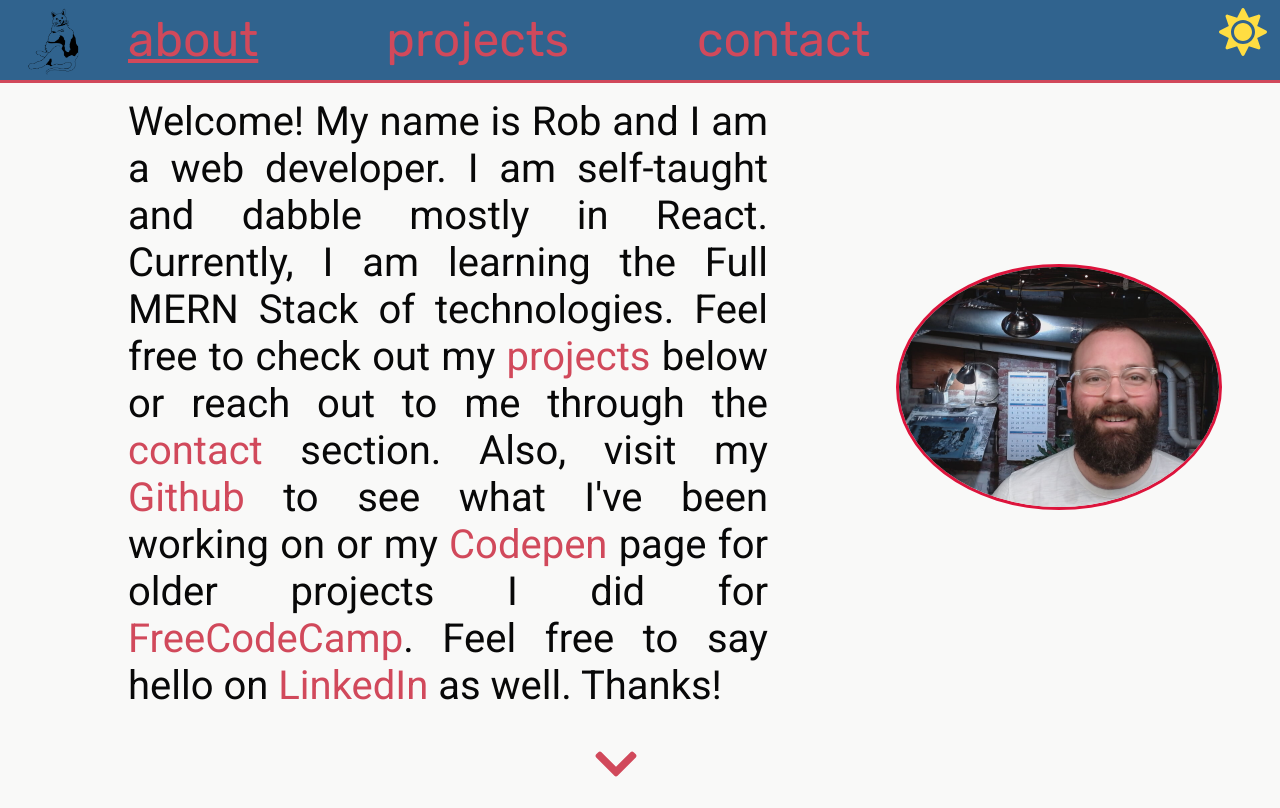
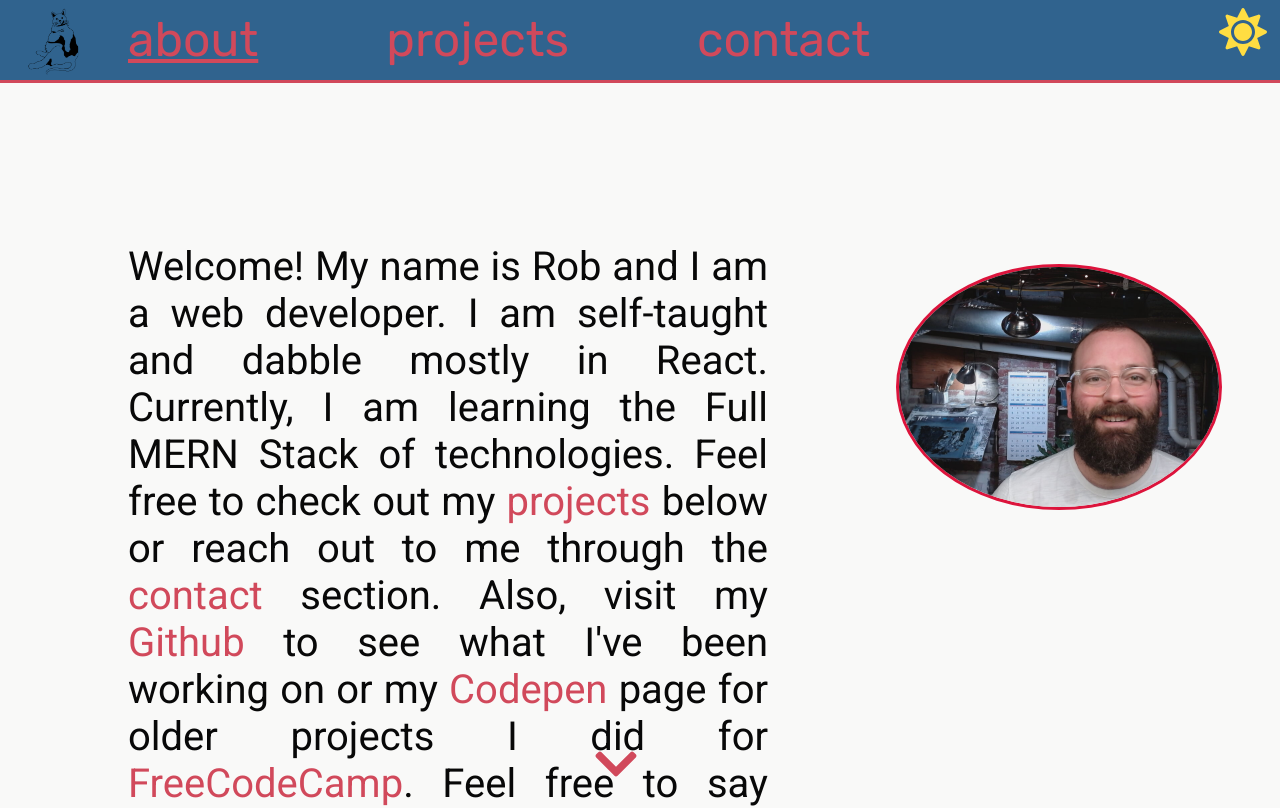
Before and after one commit to rkd412/my-portfolio, a React (Create React App) app: page / in a window 1280 px wide. Shown: the top 808 px of the page. Built offline with nearby package versions, Linux system fonts and the light colour scheme.

Commit message:
Messed with css

```diff
--- a/src/components/desktop/About.module.css
+++ b/src/components/desktop/About.module.css
@@ -72,7 +72,7 @@
   margin: auto;
   font-size: 2.5em;
   text-align: justify;
-  height: 40vh;
+  height: auto;
   width: 50vw;
   margin: 20vh 0vw 0vh 10vw;
   display: flex;
--- a/src/components/desktop/NavBar.js
+++ b/src/components/desktop/NavBar.js
@@ -5,7 +5,7 @@
 
 import { FaMoon, FaSun, FaChevronDown } from "react-icons/fa";
 
-import Zara from "../../assets/Zara-5.png";
+import Zara from "../../assets/Zara.png";
 import ZaraWink from "../../assets/Zara-Wink.png";
 
 import styles from "./NavBar.module.css";
--- a/src/components/mobile/MobileContact.js
+++ b/src/components/mobile/MobileContact.js
@@ -5,7 +5,7 @@
 
 import { FaGithub, FaCodepen, FaLinkedin } from "react-icons/fa";
 
-import Zara from "../../assets/Zara-5.png";
+import Zara from "../../assets/Zara.png";
 import ZaraWink from "../../assets/Zara-Wink.png";
 
 import styles from "./MobileContact.module.css";
```
Also changed, not shown: public/Zara.png (renamed from src/assets/Zara-5.png), src/App.css (line endings or trailing spaces), src/assets/Zara.png (added).
